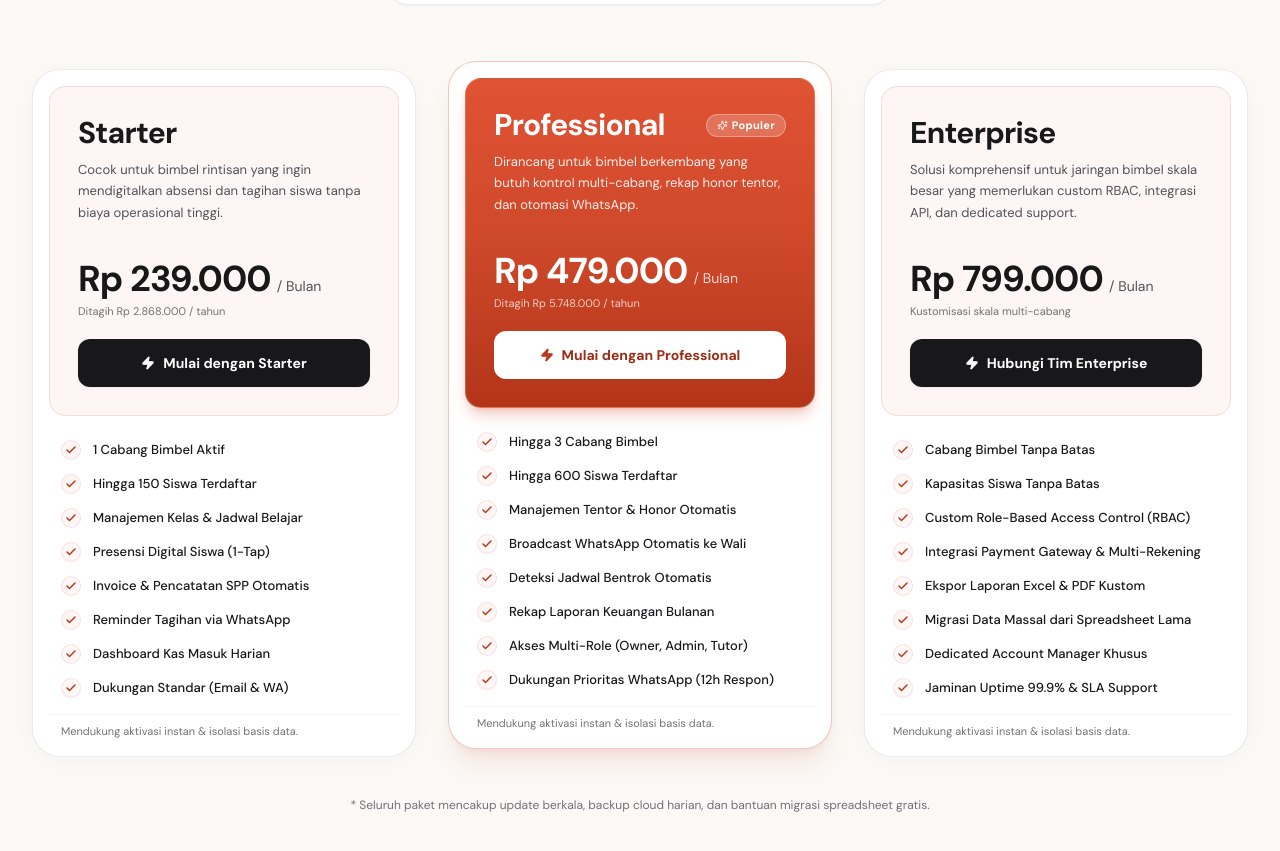
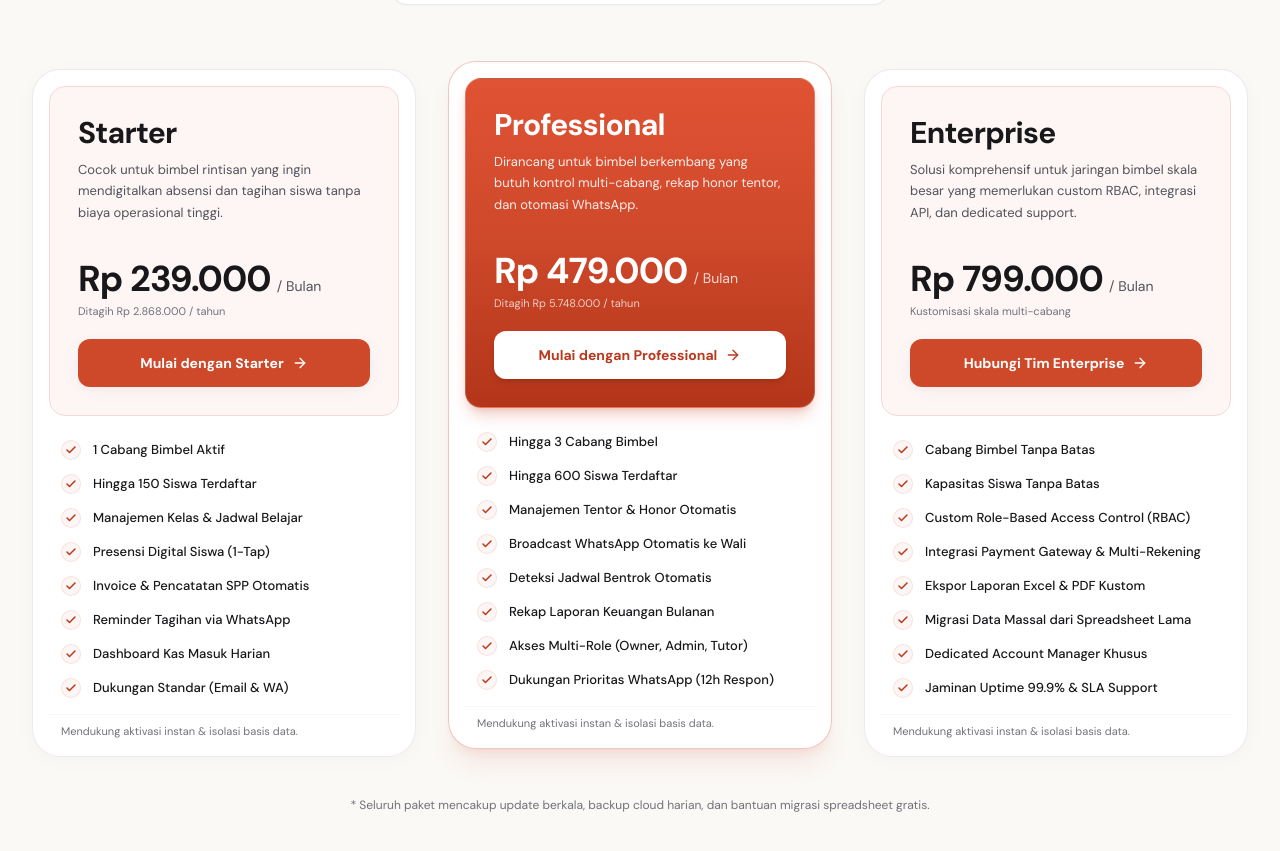
Before and after one commit to intandhamayanti/cressco-lp, a Next.js app: page / in a window 1280 px wide. Shown: the part 4253-5104 px from the top of the page. Built offline with nearby package versions, Linux system fonts and the light colour scheme.

Commit message:
fix(pricing): remove popular badge, position arrow icon on right, and harmonize CTA buttons with Cressco brand palette

```diff
--- a/src/components/PricingSection.tsx
+++ b/src/components/PricingSection.tsx
@@ -229,8 +229,8 @@ export default function PricingSection() {
                     }`}
                   >
                     <div>
-                      {/* Plan Header & Tagline */}
-                      <div className="flex items-center justify-between gap-2 mb-2">
+                      {/* Plan Header */}
+                      <div className="mb-2">
                         <h3
                           className={`font-bold text-2xl sm:text-3xl tracking-tight ${
                             plan.isHighlighted ? 'text-white' : 'text-charcoal-900'
@@ -238,11 +238,6 @@ export default function PricingSection() {
                         >
                           {plan.name}
                         </h3>
-                        {plan.isHighlighted && (
-                          <span className="px-2.5 py-0.5 rounded-full bg-white/20 backdrop-blur-sm text-white text-[11px] font-bold tracking-wide border border-white/30 flex items-center gap-1">
-                            <Sparkles size={11} /> Populer
-                          </span>
-                        )}
                       </div>
 
                       {/* Plan Description */}
@@ -284,17 +279,17 @@ export default function PricingSection() {
                         {currentPricing.billedTotal}
                       </p>
 
-                      {/* CTA Button */}
+                      {/* CTA Button with Right Arrow and Cressco Brand Colors */}
                       <a
                         href={APP_LOGIN_URL}
-                        className={`w-full py-3.5 px-4 rounded-xl text-xs sm:text-sm font-bold transition-all duration-200 flex items-center justify-center gap-2 shadow-sm hover:shadow-md hover:-translate-y-0.5 active:translate-y-0 cursor-pointer ${
+                        className={`group/btn w-full py-3.5 px-4 rounded-xl text-xs sm:text-sm font-bold transition-all duration-200 flex items-center justify-center gap-2 hover:-translate-y-0.5 active:translate-y-0 cursor-pointer ${
                           plan.isHighlighted
-                            ? 'bg-white text-brand-700 hover:bg-surface-50 shadow-md'
-                            : 'bg-charcoal-900 hover:bg-black text-white'
+                            ? 'bg-white text-brand-600 hover:bg-brand-50 hover:text-brand-700 shadow-md'
+                            : 'bg-brand-500 hover:bg-brand-600 text-white shadow-soft hover:shadow-brand-glow'
                         }`}
                       >
-                        <Zap size={14} className={plan.isHighlighted ? 'fill-brand-600 text-brand-600' : 'fill-white text-white'} />
                         <span>{plan.ctaLabel}</span>
+                        <ArrowRight size={16} className="transition-transform group-hover/btn:translate-x-1" />
                       </a>
                     </div>
                   </div>
```
